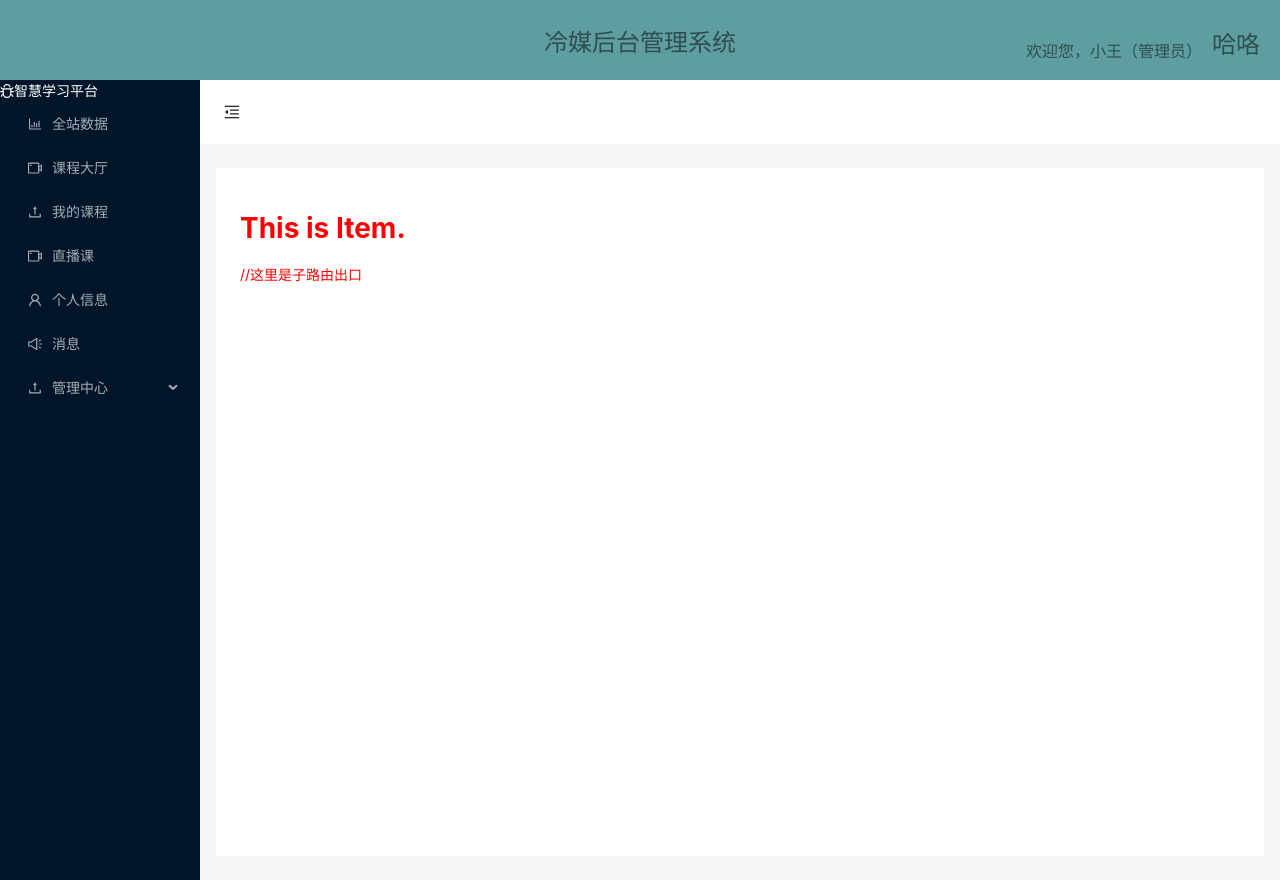
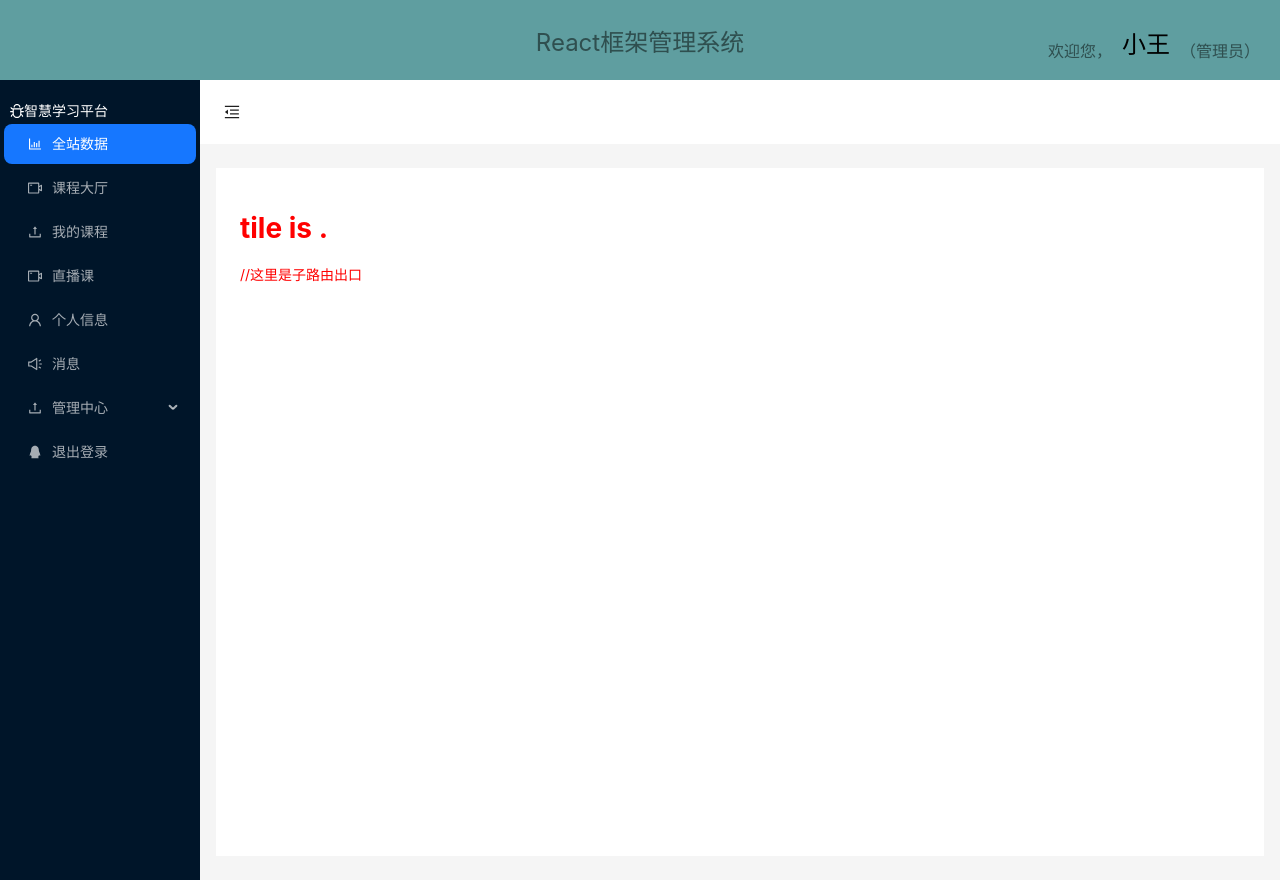
Before and after one commit to SSJStar/my-react-ts-app, a React (Create React App) app: page /item in a window 1280 px wide. Built offline with nearby package versions, Linux system fonts and the light colour scheme.

Commit message:
20230607-1725; 第一个react+ts+vite项目 更新：研究-菜单

```diff
--- a/src/pages/Item.tsx
+++ b/src/pages/Item.tsx
@@ -1,8 +1,30 @@
 // import React from "react";
+import {useLocation, useParams} from "react-router";
+import {useSearchParams} from "react-router-dom";
+import {get} from "@jridgewell/set-array";
+
 export default function Item(){
+
+    // TODO: search方式 - 接收参数
+    let [params,SetParams] = useSearchParams();
+    const titleValue = params.get("title")
+    const nameValue = params.get("name")
+    console.log(`useSearchParams --> ${params.toString()}`);
+    console.log(`title --> ${titleValue} name --> ${nameValue}`);
+
+    // TODO: params方式 - 接收参数
+    // let params = useParams()
+    // console.log("useParams-->" + params["name"])
+
+    // TODO: state方式 - 接收参数
+    // let stateValue = useLocation()
+    // const titleValue = stateValue.state["title"]
+    // const nameValue = stateValue.state["name"]
+    // console.log("stateValue-->" + JSON.stringify(stateValue))
+    // console.log(`title --> ${titleValue} name --> ${nameValue}`);
     return (
         <div>
-            <h1>This is Item.</h1>
+            <h1>tile is { titleValue }.</h1>
         </div>
     );
 }
--- a/src/router/routeConfig.tsx
+++ b/src/router/routeConfig.tsx
@@ -49,6 +49,11 @@ const myRouter: Array<RouteObject> = [
         path: "/login",
         // @ts-ignore
         element: withLoadingComponent(<LoginView/>),
+    },
+    {
+        path: "/item",
+        // @ts-ignore
+        element: withLoadingComponent(<Item />),
     },
 ];
 export default myRouter
--- a/src/views/HeadNav/HeadNav.css
+++ b/src/views/HeadNav/HeadNav.css
@@ -4,7 +4,7 @@
     height: 80px;
     overflow: hidden;
     /*background-color: v-bind(navgation_bgColor); !** cadetblue *!*/
-    background-color: cadetblue; /** cadetblue */
+    background-color: cadetblue;
     display: flex;
     align-items: center;
     justify-content: center;
--- a/src/views/HeadNav/HeadNav.tsx
+++ b/src/views/HeadNav/HeadNav.tsx
@@ -2,68 +2,6 @@ import colors from "tailwindcss/colors";
 import "src/views/HeadNav/HeadNav.css"
 import {Button, Dropdown, MenuProps} from "antd";
 export default function HeadNav(){
-
-//     const style_contentDiv = {
-//         width: '50%',
-//         height: '50%',
-//         backgroundColor: 'pink',
-//         // align:
-//         // display:'flex',
-//         justifyContent:'center',
-//         alignItems:'center'
-//     };
-//     const head_nav = {
-//         width: '100%',
-//         height: '100px',
-//         overflow: 'hidden',
-//         backgroundColor: colors.red,
-//         display: 'flex',
-//         alignItems: 'center',
-//         justifyContent: 'center',
-//     }
-//
-//     /* 标题 */
-// const head_nav label {
-//         fontSize: v-bind(navgation_fontSize);
-//         color: v-bind(navgation_titleColor);
-//     }
-//     /* 点击头像-列表-每一项的字体大小*/
-// .boxDiv label {
-//         font-size: v-bind(navgation_list_fontSize);
-//     }
-//     /* 头像 + 昵称 */
-// .userInfoDiv {
-//         right: 20px;
-//         height: 40px;
-//         position: absolute;
-//         display: flex;
-//         align-items: center;
-//     }
-// .userInfoDiv img {
-//         width: 30px;
-//         height: 30px;
-//         border-radius: 50%;
-//     }
-// .userInfoDiv label {
-//         float: right;
-//         margin-left: 10px;
-//         height: 30px;
-//     }
-//
-//     /* 点击头像-列表 */
-// .boxDiv {
-//         display: flex;
-//         top: v-bind(navgation_height);
-//         right: v-bind(boxRight);
-//         background-color: #333333;
-//         position: absolute;
-//         flex-direction: column;
-//         padding: 10px 8px;
-//         z-index: 999;
-//     }
-// .boxDiv label {
-//         color: white;
-//     }
 
     // 下拉数据
     const items: MenuProps['items'] = [
@@ -88,19 +26,20 @@ export default function HeadNav(){
     return (
         <div className={'head-nav'}>
             <div style={{position: 'absolute',textAlign: 'center'}}>
-                <label>冷媒后台管理系统</label>
+                <label>React框架管理系统</label>
             </div>
             {/* 头像 + 昵称 */}
             <div className={'userInfoDiv'} id="head-div">
                 {/*假数据*/}
                 {/*<label style={{fontSize: '16px', marginTop: '20px', height: '24px'}}>欢迎您，小王（管理员）</label>*/}
 
-                <label style={{fontSize: '16px', marginTop: '20px', height: '24px'}}>欢迎您，小王（管理员）</label>
-                <Dropdown menu={{ items }} placement="bottomLeft" arrow>
-                    <div>
-                        <label dangerouslySetInnerHTML={{ __html:"哈咯"}}></label>
-                    </div>
+                <label style={{fontSize: '16px', marginTop: '20px', height: '24px'}}>欢迎您，</label>
+                <Dropdown menu={{ items }} placement="bottom" arrow>
+                    {/*<div>*/}
+                    <label style={{color:"black"}} dangerouslySetInnerHTML={{ __html:"小王"}}></label>
+                    {/*</div>*/}
                 </Dropdown>
+                <label style={{fontSize: '16px', marginTop: '20px', height: '24px'}}>（管理员）</label>
 
             </div>
 
--- a/src/views/LayoutView.tsx
+++ b/src/views/LayoutView.tsx
@@ -45,64 +45,83 @@
 
 import HeadNav from "src/views/HeadNav/HeadNav"
 import ListMenu from "src/views/listMenu/ListMenu";
-import {BarChartOutlined, SoundOutlined, UploadOutlined, UserOutlined, VideoCameraOutlined} from "@ant-design/icons";
+import {
+    BarChartOutlined,
+    QqOutlined,
+    SoundOutlined,
+    UploadOutlined,
+    UserOutlined,
+    VideoCameraOutlined
+} from "@ant-design/icons";
 import React from "react";
 export default function LayoutView(){
 
     // 垂直菜单 数据源
-    const listMenuData:Array<Object> = [
+    const listMenuData:Array<any> = [
         {
-            key: "home",
+            key: "1",
+            path: "item?title=全站数据",
             icon: <BarChartOutlined />,
             label: "全站数据",
         },
         {
             key: "2",
+            path: "item?title=课程大厅",
             icon: <VideoCameraOutlined />,
             label: "课程大厅",
         },
         {
             key: "3",
+            path: "item?title=我的课程",
             icon: <UploadOutlined />,
             label: "我的课程",
         },
         {
             key: "4",
+            path: "item?title=直播课息",
             icon: <VideoCameraOutlined />,
             label: "直播课",
         },
         {
-            key: "item",
+            key: "5",
+            path: "item?title=个人信息",
             icon: <UserOutlined />,
             label: "个人信息",
         },
         {
             key: "6",
+            path: "item?title=消息",
             icon: <SoundOutlined />,
             label: "消息",
         },
         {
             key: "7",
+            path: "item?title=管理中心",
             icon: <UploadOutlined />,
             label: "管理中心",
             children: [
                 {
-                    key: "/admin/course",
+                    key: "7-1",
+                    path: "item?title=课程管理",
                     label: "课程管理",
                 },
                 {
-                    key: "/admin/student",
+                    key: "7-2",
+                    path: "item?title=学生管理",
                     label: "学生管理",
                 },
                 {
-                    key: "/admin/homework",
-                    label: "作业啥",
-                },
-                {
-                    key: "/login",
-                    label: "退出登录",
+                    key: "7-3",
+                    path: "item?title=作业",
+                    label: "作业",
                 },
             ],
+        },
+        {
+            key: "8",
+            path: "/login",
+            icon: <QqOutlined />,
+            label: "退出登录",
         },
     ]
 
--- a/src/views/listMenu/ListMenu.tsx
+++ b/src/views/listMenu/ListMenu.tsx
@@ -199,7 +199,7 @@
 //     </script>
 
 
-import { Layout, Menu, Button, theme } from "antd";
+import {Layout, Menu, Button, theme, MenuProps} from "antd";
 import {
     BarChartOutlined, BugOutlined, MenuFoldOutlined,
     MenuUnfoldOutlined,
@@ -213,36 +213,54 @@ import {useNavigate,Outlet} from "react-router-dom";
 const { Header, Sider, Content } = Layout;
 
 interface proComponentPro {
-    foldOn_width:string,
-    foldOff_width:string,
-    listJson:Array<any>,
+    foldOn_width:string,  // 展开时的宽度
+    foldOff_width:string, // 收起时的宽度
+    listJson:Array<any>,  // 菜单数据源
 }
 
 /*TODO: 唯一的模块导出 */
-/**
- * 参数说明
- *
- *  作者：小青龙
- *  时间：2023/06/06 16:32:50
- *  说明：
- *      @foldOn_width:   展开时的宽度
- *      @foldOff_width: 收起时的宽度
- *      @listJson: 菜单数据源
- */
-// export default function ListMenu(foldOn_width:string,foldOff_width:string,listJson:Array<any>){
 export default function ListMenu(pro:proComponentPro){
     const navigateTo = useNavigate();
     const [collapsed, setCollapsed] = useState(false);
     const {
         token: { colorBgContainer },
     } = theme.useToken();
+    // 点击菜单
+    const onClick: MenuProps['onClick'] = (e) => {
+        console.log('click ', e.key);
 
+
+            // console.log(`key:${pro.listJson[2].label}`)
+            // console.log(`item1:${item.toString()}`)
+            // console.log(`item2:${item}`)
+            //
+            // console.log(`item3:${JSON.stringify(item)}`)
+            // console.log(typeof item);
+            // console.log(item.label);
+        // 减去1是因为，数组下标是从0开始，而key是从1开始
+        const index = parseInt(e.key) - 1;
+        console.log('index ', index);
+        const itemInfo = pro.listJson[index];
+        console.log(`选中了${itemInfo.label}`);
+            navigateTo(itemInfo.path);
+        //
+        //     // TODO: search方式 - 传递参数
+        //     // console.log(key);
+        //     // navigateTo("item?title=sear传值&name=张三")
+        //
+        //     // TODO: params方式 - 传递参数
+        //     // navigateTo("item/params传值/name=李四")
+        //     // navigateTo("item/001")
+        //
+        //     // TODO: state方式 - 传递参数
+        //     // navigateTo("item",{state:{title:'state传值',name:"王五"}})
+    };
 
     return (
         <Layout style={{ width: "100vw", height: "100vh", color: "#fff" }}>
             <Sider trigger={null} collapsible collapsed={collapsed}>
                 {/*<div className={styles.logo}>*/}
-                <div>
+                <div style={{paddingTop:'20px',paddingLeft:'10px'}}>
                     <BugOutlined />
                     <span
                         style={collapsed ? { display: "none" } : undefined}
@@ -254,10 +272,7 @@ export default function ListMenu(pro:proComponentPro){
                     theme="dark"
                     mode="inline"
                     defaultSelectedKeys={["1"]}
-                    onClick={({ key }) => {
-                        console.log(key);
-                        navigateTo(key);
-                    }}
+                    onClick={onClick}
                     items={pro.listJson}
                 />
             </Sider>
```
